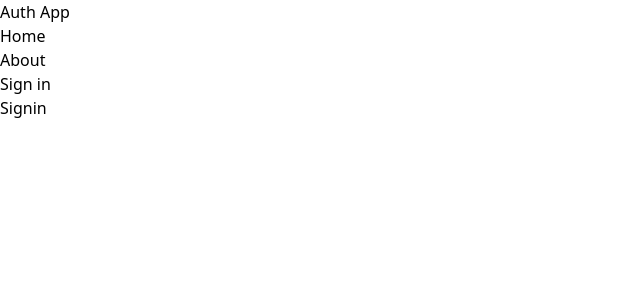
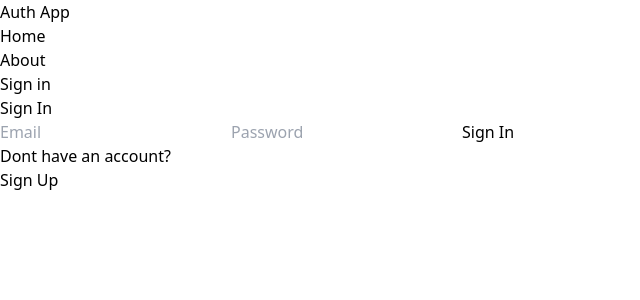
Before and after one commit to Veshal-Raj/mern-auth, a React (Vite) app in the folder client/: page /sign-in in a window 1280 px wide. Shown: the top 300 px of the page, without its empty margins (0-640 px from the left). Built offline with nearby package versions, Linux system fonts and the light colour scheme.

Commit message:
complete the sign in page functionality

```diff
--- a/client/src/pages/Signin.jsx
+++ b/client/src/pages/Signin.jsx
@@ -1,7 +1,72 @@
-import React from 'react'
+import { useState } from "react";
+import { Link, useNavigate } from "react-router-dom";
 
 export default function Signin() {
+  const [formData, setFormData] = useState({});
+  const [error, setError] = useState(false);
+  const [loading, setLoading] = useState(false);
+  const navigate = useNavigate();
+
+  const handleChange = (e) => {
+    setFormData({...formData,[e.target.id]:e.target.value})
+  }
+  // console.log(formData)
+
+  const handleSubmit = async (e) => {
+    e.preventDefault();
+    try {
+      setLoading(true)
+      setError(false)
+
+      const res = await fetch('/api/auth/signin', {
+        method: 'POST',
+        headers: {
+          'Content-Type': 'application/json'
+        },
+        body: JSON.stringify(formData),
+      });
+      const data = await res.json();
+      console.log(data)
+      setLoading(false)
+      if (data.success === false) {
+        return setError(true)
+      }
+      navigate('/')
+    } catch (error) {
+      setLoading(false)
+      setError(true)
+    }
+  }
+
   return (
-    <div>Signin</div>
-  )
+    <div className="p-3 max-w-lg mx-auto">
+      <h1 className="text-3xl text-center font-semibold my-7">Sign In</h1>
+      <form onSubmit={handleSubmit} className="flex flex-col gap-4 ">
+        <input
+          type="email"
+          placeholder="Email"
+          id="email"
+          className="bg-slate-100 p-3 rounded"
+          onChange={handleChange}
+        />
+        <input
+          type="password"
+          placeholder="Password"
+          id="password"
+          className="bg-slate-100 p-3 rounded"
+          onChange={handleChange}
+        />
+        <button disabled={loading} className="bg-slate-700 text-white p-3 rounded-lg uppercase hover:opacity-95 disabled:opacity-80">
+         {loading ? 'Loading...': ' Sign In'}
+        </button>
+      </form>
+      <div className="flex gap-2 mt-5">
+        <p> Dont have an account?</p>
+        <Link to="/sign-up">
+          <span className="text-blue-500">Sign Up</span>
+        </Link>
+      </div>
+      <p className="text-red-700 mt-5">{error && 'Something went wrong!'}</p>
+    </div>
+  );
 }
--- a/client/src/pages/Signup.jsx
+++ b/client/src/pages/Signup.jsx
@@ -1,10 +1,11 @@
 import { useState } from "react";
-import { Link } from "react-router-dom";
+import { Link, useNavigate } from "react-router-dom";
 
 export default function Signup() {
   const [formData, setFormData] = useState({});
   const [error, setError] = useState(false);
   const [loading, setLoading] = useState(false);
+  const navigate = useNavigate()
 
   const handleChange = (e) => {
     setFormData({...formData,[e.target.id]:e.target.value})
@@ -27,9 +28,11 @@
       const data = await res.json();
       console.log(data)
       setLoading(false)
-      if (!data.success) {
+      if (data.message !== 'User created successflly') {
         return setError(true)
       }
+      navigate('/sign-in')
+
     } catch (error) {
       setLoading(false)
       setError(true)
```
